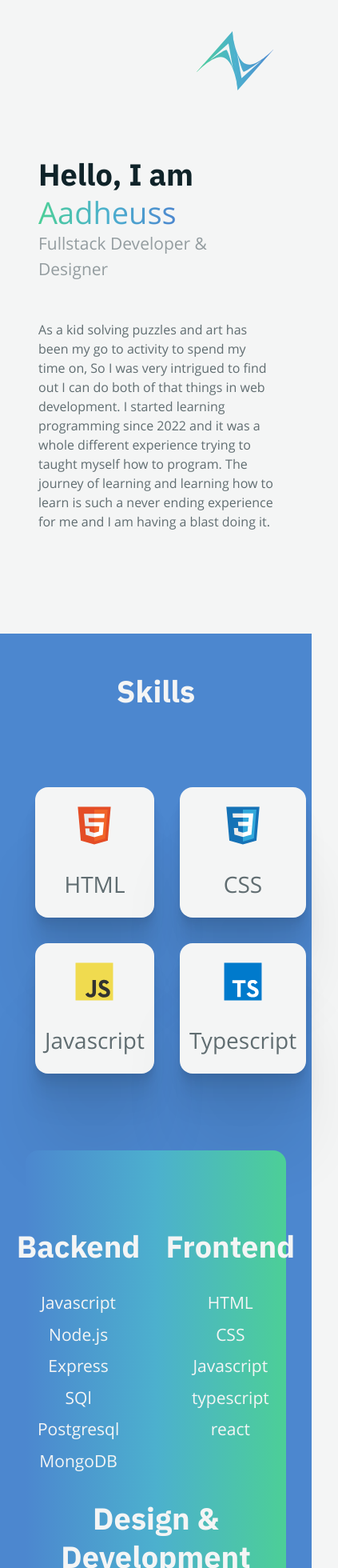
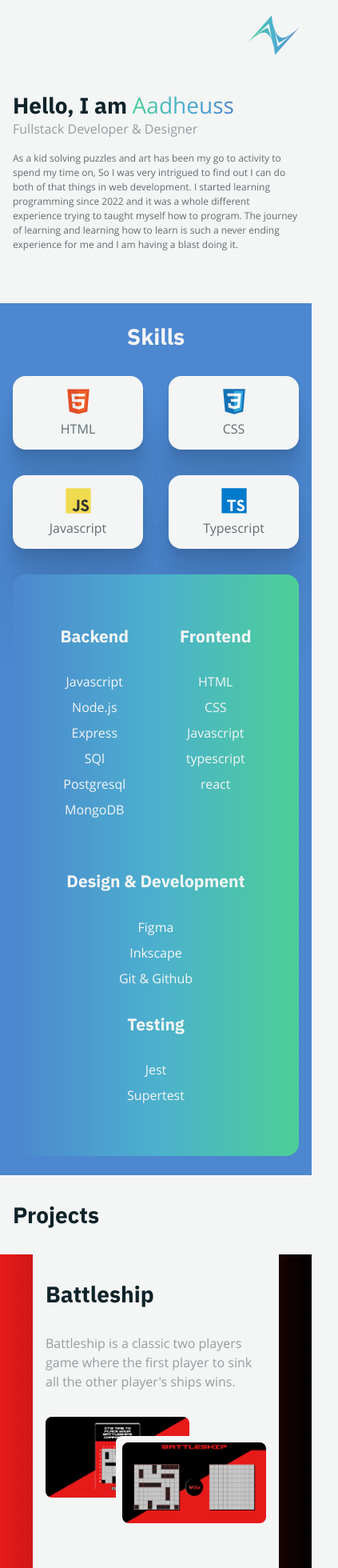
Before and after one commit to Adhisafdhol/personal-portfolio, a React (Vite) app: page / in a window 390 px wide. Shown: the part 20-1980 px from the top of the page at 80% size, 423 px wide, since content can reach past the window. Built offline with nearby package versions, Linux system fonts and the light colour scheme.

Commit message:
Add responsive design for 360px - 499px

```diff
--- a/src/App.css
+++ b/src/App.css
@@ -59,3 +59,9 @@ footer {
     font-size: var(--font-small);
   }
 }
+
+@media screen and (max-width: 449px) {
+  footer {
+    padding: 16px;
+  }
+}
--- a/src/components/Contact/Contact.module.css
+++ b/src/components/Contact/Contact.module.css
@@ -168,3 +168,27 @@
     height: calc(var(--font-base) * 1.5);
   }
 }
+
+@media screen and (max-width: 449px) {
+  .contactContainer {
+    gap: 8px;
+    margin: 0 16px;
+    padding: 80px 16px;
+  }
+
+  .contact {
+    gap: 16px;
+  }
+
+  .contactHeading {
+    font-size: var(--font-h5);
+  }
+
+  .contactText {
+    font-size: var(--font-base);
+  }
+
+  .githubButton {
+    padding: 8px 16px;
+  }
+}
--- a/src/components/Header/Header.module.css
+++ b/src/components/Header/Header.module.css
@@ -42,6 +42,7 @@
   font-size: var(--font-h5);
   line-height: 1.5;
   text-align: start;
+  margin: 0;
 }
 
 .logo {
@@ -120,3 +121,31 @@
     font-size: var(--font-base);
   }
 }
+
+@media screen and (max-width: 449px) {
+  .header {
+    padding: 32px 16px;
+  }
+
+  .logo {
+    width: 64px;
+    height: auto;
+  }
+
+  .headerIntro {
+    padding: 32px 0;
+    gap: 16px;
+  }
+
+  .h1 {
+    font-size: var(--font-h5);
+  }
+
+  .role {
+    font-size: var(--font-base);
+  }
+
+  .intro {
+    font-size: var(--font-small);
+  }
+}
--- a/src/components/Projects/Projects.module.css
+++ b/src/components/Projects/Projects.module.css
@@ -175,8 +175,9 @@
 
 @media screen and (max-width: 1199px) {
   .projectList {
-    gap: 96px;
+    gap: 160px;
   }
+
   .imageItem {
     width: 360px;
     height: 200px;
@@ -184,6 +185,7 @@
 
   .projectsHeading {
     padding: 0 32px;
+    margin-bottom: 64px;
   }
 
   .battleshipContainer {
@@ -243,6 +245,10 @@
 }
 
 @media screen and (max-width: 799px) {
+  .projectList {
+    gap: 96px;
+  }
+
   .projectsHeading {
     margin: 32px 0;
   }
@@ -295,3 +301,63 @@
     top: 64px;
   }
 }
+
+@media screen and (max-width: 449px) {
+  .imageItem {
+    width: 180px;
+    height: 101px;
+  }
+
+  .projectsHeading {
+    font-size: var(--font-h5);
+  }
+
+  .battleshipHeading {
+    font-size: var(--font-h5);
+  }
+
+  .projectList {
+    gap: 64px;
+  }
+
+  .battleship {
+    padding: 32px 16px;
+  }
+
+  .projectDescription {
+    font-size: var(--font-base);
+  }
+
+  .jyronue {
+    padding: 32px 16px;
+  }
+
+  .jyronueHeading {
+    font-size: var(--font-h5);
+  }
+
+  .battleshipImageItemTwo {
+    top: 32px;
+    left: 96px;
+  }
+
+  .jyronueImageContainer {
+    border-radius: 0;
+    position: relative;
+    margin-top: 24px;
+    padding-right: 140px;
+    padding-bottom: 48px;
+  }
+
+  .jyronueImageItemTwo {
+    left: 64px;
+    top: -24px;
+  }
+
+  .jyronueImageItemThree {
+    composes: jyronueImageItem;
+    position: absolute;
+    left: 140px;
+    top: 48px;
+  }
+}
--- a/src/components/Skills/Skills.module.css
+++ b/src/components/Skills/Skills.module.css
@@ -161,6 +161,7 @@
 
   .mainSkillItem {
     padding: 24px 12px;
+    gap: 16px;
   }
 
   .skillIcon {
@@ -185,6 +186,7 @@
 @media screen and (max-width: 799px) {
   .skills {
     padding: 48px 32px;
+    gap: 48px;
   }
 
   .skillListContainer {
@@ -207,7 +209,10 @@
     grid-template-rows: repeat(2, 1fr);
     grid-template-columns: repeat(2, 1fr);
     gap: 32px;
-    padding: 32px 12px;
+  }
+
+  .mainSkillText {
+    font-size: var(--font-h6);
   }
 
   .skillIcon {
@@ -215,4 +220,51 @@
     height: 48px;
     background-size: 48px auto;
   }
+
+  .skillListHeading {
+    font-size: var(--font-h5);
+  }
 }
+
+@media screen and (max-width: 499px) {
+  .skills {
+    padding: 24px 16px;
+    gap: 32px;
+  }
+
+  .skillListContainer {
+    padding: 64px 32px;
+    gap: 64px;
+  }
+
+  .skillListOne {
+    gap: 64px;
+  }
+
+  .mainSkillHeading {
+    font-size: var(--font-h5);
+  }
+
+  .mainSkillItem {
+    gap: 8px;
+    padding: 16px 12px;
+  }
+
+  .mainSkillText {
+    font-size: var(--font-base);
+  }
+
+  .skillListHeading {
+    font-size: var(--font-h6);
+  }
+
+  .skillListText {
+    font-size: var(--font-base);
+  }
+
+  .skillIcon {
+    width: 32px;
+    height: 32px;
+    background-size: 32px auto;
+  }
+}
```
